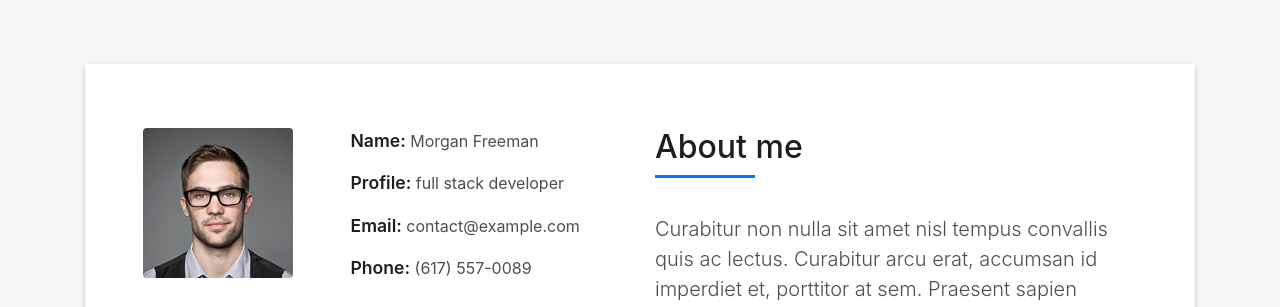
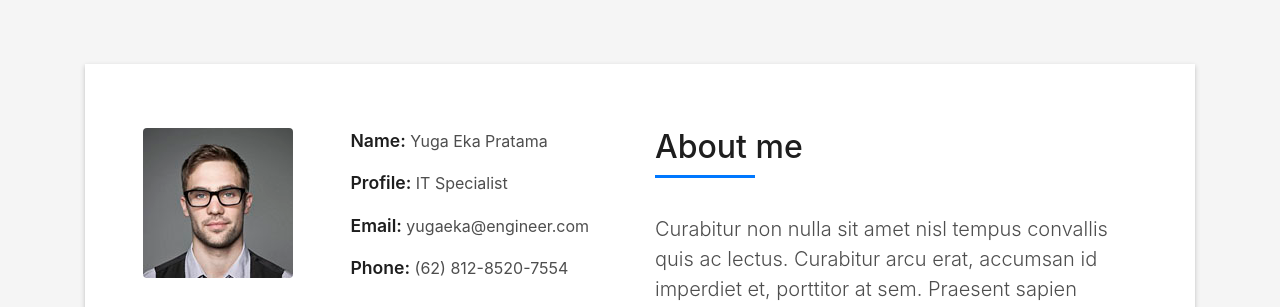
Before and after one commit to yugaekapratama/Curriculum-Vitae, a plain HTML site: page index.html in a window 1280 px wide. Shown: the part 800-1107 px from the top of the page. Drawn offline with Linux system fonts and the light colour scheme; files whose address does not match are found by name.

Commit message:
Update index.html

```diff
--- a/index.html
+++ b/index.html
@@ -101,10 +101,10 @@
                   </div>
                   <div class="col-sm-6 col-md-7">
                     <div class="about-info">
-                      <p><span class="title-s">Name: </span> <span>Morgan Freeman</span></p>
-                      <p><span class="title-s">Profile: </span> <span>full stack developer</span></p>
-                      <p><span class="title-s">Email: </span> <span>contact@example.com</span></p>
-                      <p><span class="title-s">Phone: </span> <span>(617) 557-0089</span></p>
+                      <p><span class="title-s">Name: </span> <span>Yuga Eka Pratama</span></p>
+                      <p><span class="title-s">Profile: </span> <span>IT Specialist</span></p>
+                      <p><span class="title-s">Email: </span> <span>yugaeka@engineer.com</span></p>
+                      <p><span class="title-s">Phone: </span> <span>(62) 812-8520-7554</span></p>
                     </div>
                   </div>
                 </div>
@@ -735,7 +735,7 @@
         <div class="row">
           <div class="col-sm-12">
             <div class="copyright-box">
-              <p class="copyright">&copy; Copyright <strong>DevFolio</strong>. All Rights Reserved</p>
+              <p class="copyright">&copy; Copyright <strong>Yuga Eka P.</strong>. All Rights Reserved</p>
               <div class="credits">
                 <!--
                   All the links in the footer should remain intact.
```
